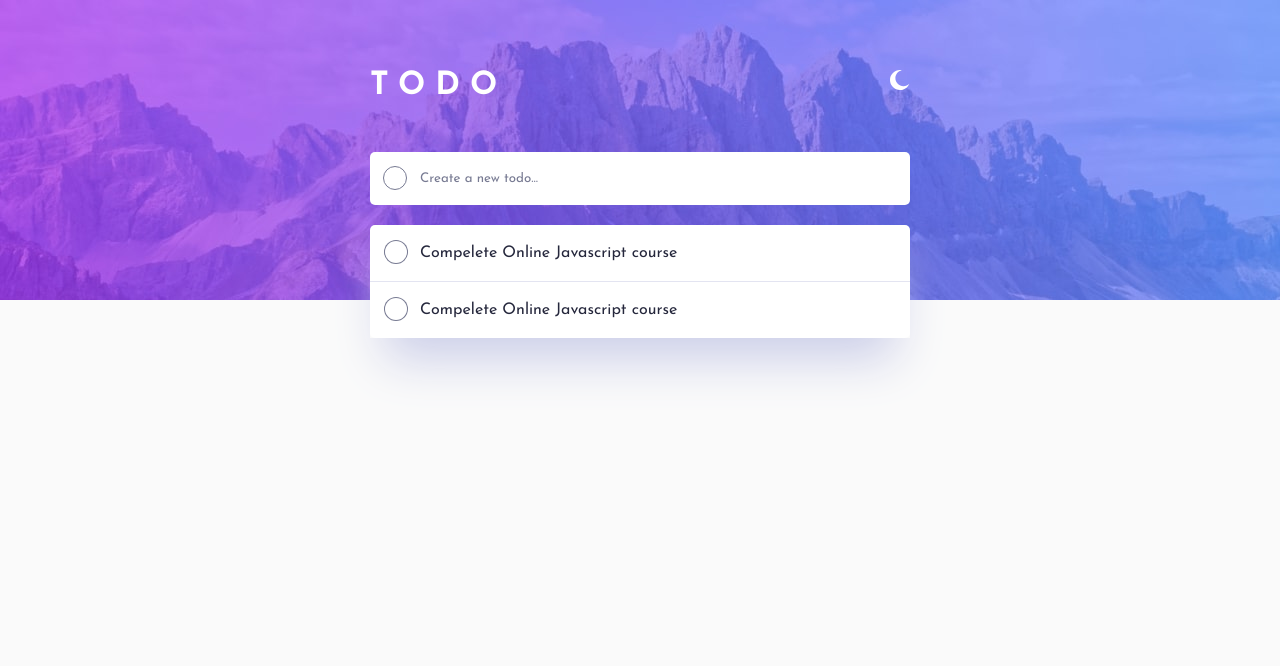
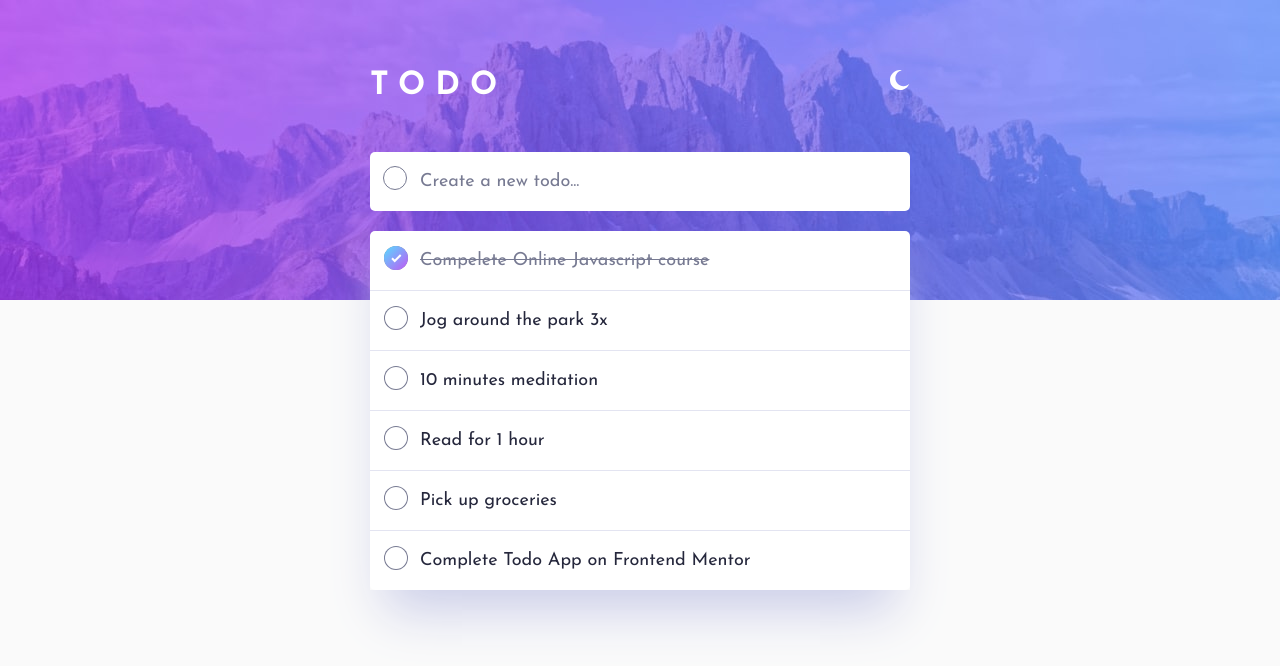
Before and after one commit to barzin144/FrontEndMentor-Todo-App, a React app: page / in a window 1280 px wide. Shown: the top 666 px of the page. Built offline with nearby package versions, Linux system fonts and the light colour scheme.

Commit message:
handle remove and toggle completed

```diff
--- a/src/components/todoItem.jsx
+++ b/src/components/todoItem.jsx
@@ -1,25 +1,17 @@
 import React from "react";
 
 const TodoItem = (props) => {
-    const [isChecked, setIsChecked] = React.useState(false);
-    const checkboxClickHandler = () => {
-        if (isChecked) {
-            setIsChecked(false);
-        }
-        else{
-            setIsChecked(true);
-        }
-    }
     return (
-        <div className="todoItem" onClick={checkboxClickHandler}>
-           <div className={`todoItem__checkbox ${isChecked ? "checked" : ''}`}>
-               <div className={`todoItem__checkbox-check ${isChecked ? "checked" : ''}`}></div>
-           </div>
-           <div className={`todoItem__text ${isChecked ? "checked" : ''}`}>
-               <span>
-                   Compelete Online Javascript course
-               </span>
-           </div>
+        <div className="todoItem">
+            <div className={`todoItem__checkbox ${props.completed ? "checked" : ''}`} onClick={() => props.toggleCompletedHandler(props.id)}>
+                <div className={`todoItem__checkbox-check ${props.completed ? "checked" : ''}`}></div>
+            </div>
+            <div className={`todoItem__text ${props.completed ? "checked" : ''}`}>
+                <span onClick={() => props.toggleCompletedHandler(props.id)}>
+                    {props.title}
+                </span>
+            </div>
+            <span className="todoItem__remove" onClick={() => props.removeHandler(props.id)}></span>
         </div>
     );
 };
--- a/src/components/todoList.jsx
+++ b/src/components/todoList.jsx
@@ -1,12 +1,46 @@
 import React from "react";
 import TodoItem from "./todoItem";
 
+const initialState = {
+    list: [
+        { id: 1, title: "Compelete Online Javascript course", completed: true },
+        { id: 2, title: "Jog around the park 3x", completed: false },
+        { id: 3, title: "10 minutes meditation", completed: false },
+        { id: 4, title: "Read for 1 hour", completed: false },
+        { id: 5, title: "Pick up groceries", completed: false },
+        { id: 6, title: "Complete Todo App on Frontend Mentor", completed:false }
+    ]
+};
+
+const reducer = (state, action) => {
+    switch (action.type) {
+        case 'remove':
+            const newList = state.list.filter(x => x.id !== action.peyload);
+            return { list: newList };
+        case 'toggleCompleted':
+            const item = state.list.find(x => x.id === action.peyload);
+            item.completed = !item.completed;
+            return { list: state.list};
+        default:
+            break;
+    }
+}
+
 const TodoList = () => {
+    const [state, dispatch] = React.useReducer(reducer, initialState);
+
     return (
         <div className="todoList">
-            <TodoItem />
-            <TodoItem />
-
+            {state.list.map(item =>
+                <TodoItem
+                    key={item.id}
+                    id={item.id}
+                    title={item.title}
+                    completed={item.completed}
+                    removeHandler={(id) => dispatch({ type: 'remove', peyload: id })}
+                    toggleCompletedHandler={(id) => dispatch({ type: 'toggleCompleted', peyload: id })}
+                />
+            )}
         </div>
     );
 };
--- a/src/styles/_input.scss
+++ b/src/styles/_input.scss
@@ -5,6 +5,7 @@ input {
 	font-family: 'Josefin Sans', sans-serif;
 	width: 100%;
 	transition: background-color 400ms ease-out;
+	font-size: $font_med;
 
 	@include themed() {
 		background-color: t('inputBackground');
--- a/src/styles/_todoItem.scss
+++ b/src/styles/_todoItem.scss
@@ -1,15 +1,35 @@
 .todoItem {
 	position: relative;
 	padding: pxToRem(20) pxToRem(15) pxToRem(20) pxToRem(50);
+
 	&:first-child {
 		border-top-left-radius: 5px;
 		border-top-right-radius: 5px;
 	}
+
 	&:last-child {
 		border-bottom-left-radius: 5px;
 		border-bottom-right-radius: 5px;
 	}
+
 	transition: all 400ms ease-in-out;
+
+	&__remove {
+		position: absolute;
+		width: pxToRem(18);
+		height: pxToRem(18);
+		right: pxToRem(25);
+		background: url(../images/icon-cross.svg) center center no-repeat;
+		cursor: pointer;
+		opacity: 0;
+	}
+
+	&:hover {
+		.todoItem__remove {
+			opacity: 1;
+		}
+	}
+
 	@include themed() {
 		&:not(:last-child) {
 			border-bottom: 1px solid t('todoItemBorderColor');
@@ -73,6 +93,8 @@
 	&__text {
 		cursor: pointer;
 		text-decoration: none;
+		display: inline-block;
+		font-size: $font_med;
 
 		&.checked {
 			> span {
--- a/src/styles/_todoList.scss
+++ b/src/styles/_todoList.scss
@@ -1,5 +1,6 @@
 .todoList {
 	padding-top: pxToRem(20);
+	margin-bottom: pxToRem(50);
 	transition: box-shadow 400ms ease-in-out;
 
 	@include themed() {
```
